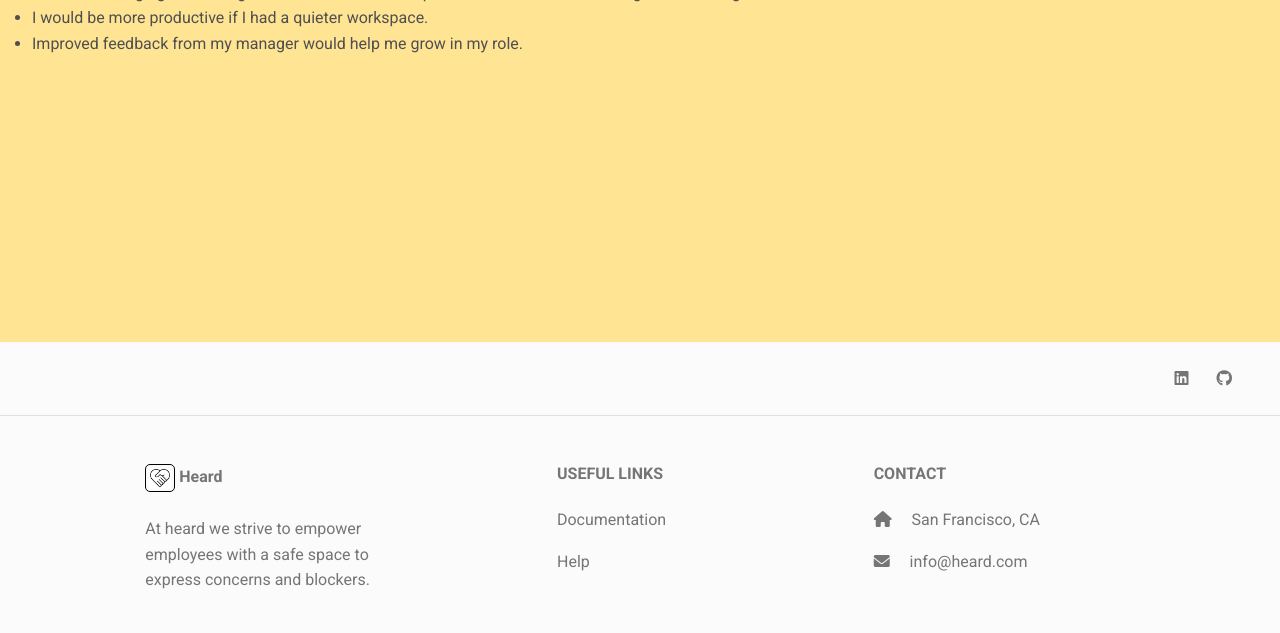
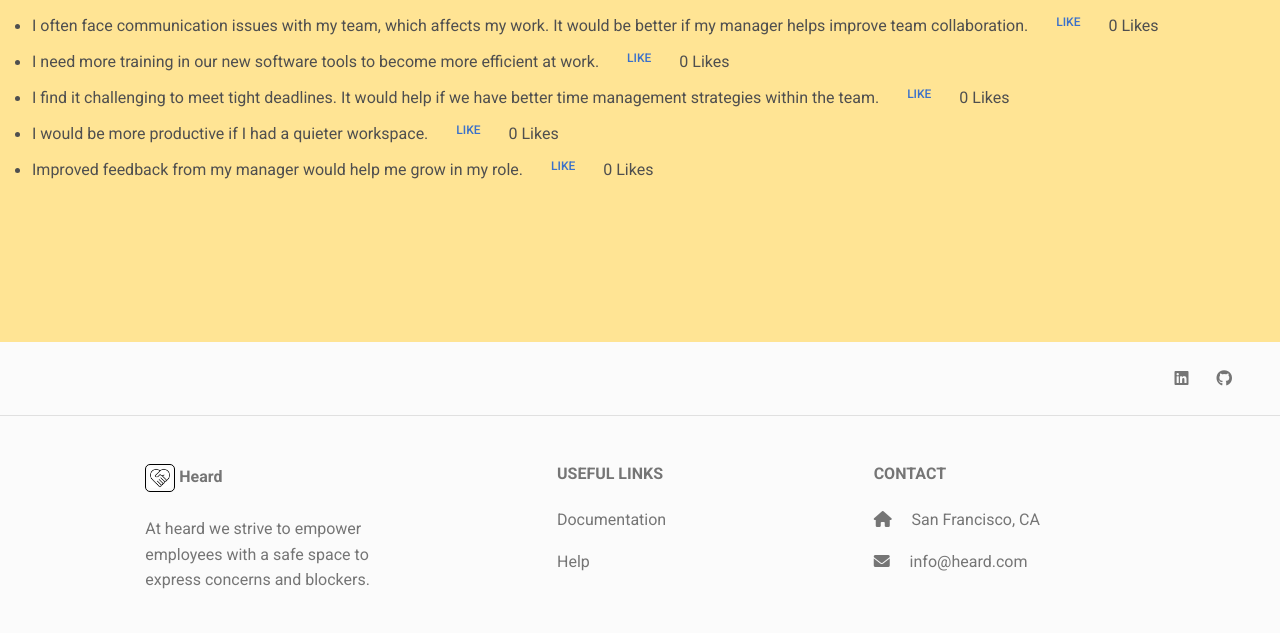
Before and after one commit to kristinaMujakic/Heard, a Flask app: page /teams/1 in a window 1280 px wide. Shown: the part 167-800 px from the top of the page. Run offline with Flask 3, Linux system fonts and the light colour scheme; some libraries are stand-ins or nearby versions.

Commit message:
route to render specific blockers with the functionality to like a blocker

```diff
--- a/templates/team_blockers.html
+++ b/templates/team_blockers.html
@@ -1,13 +1,23 @@
 {% extends 'base.html' %}
 
 {% block content %}
+<div class="bg-image hover-overlay ripple" data-mdb-ripple-color="light">
+    <img src="https://images.unsplash.com/photo-1503551723145-6c040742065b-v2?auto=format&fit=crop&q=80&w=2070&ixlib=rb-4.0.3&ixid=M3wxMjA3fDB8MHxwaG90by1wYWdlfHx8fGVufDB8fHx8fA%3D%3D"
+        class="img-fluid" alt="Post it papers" width="100px" />
+    <a href="#!">
+        <div class="mask" style="background-color: rgba(251, 251, 251, 0.15);"></div>
+    </a>
+</div>
 <h2>{{ team_blockers["name"] }}</h2>
 <p>{{ team_blockers["summarized_blockers"] }}</p>
 
 <ul>
     {% for team_submission in team_submissions %}
-    <li>{{ team_submission["message"] }}</li>
+    <li>
+        {{ team_submission["message"] }}
+        <button class="btn btn-link like-button" data-id="{{ team_submission.id }}">Like</button>
+        <span class="likes-count" id="likes-count-{{ team_submission.id }}">0 Likes</span>
+    </li>
     {% endfor %}
 </ul>
-</body>
 {% endblock %}
```
